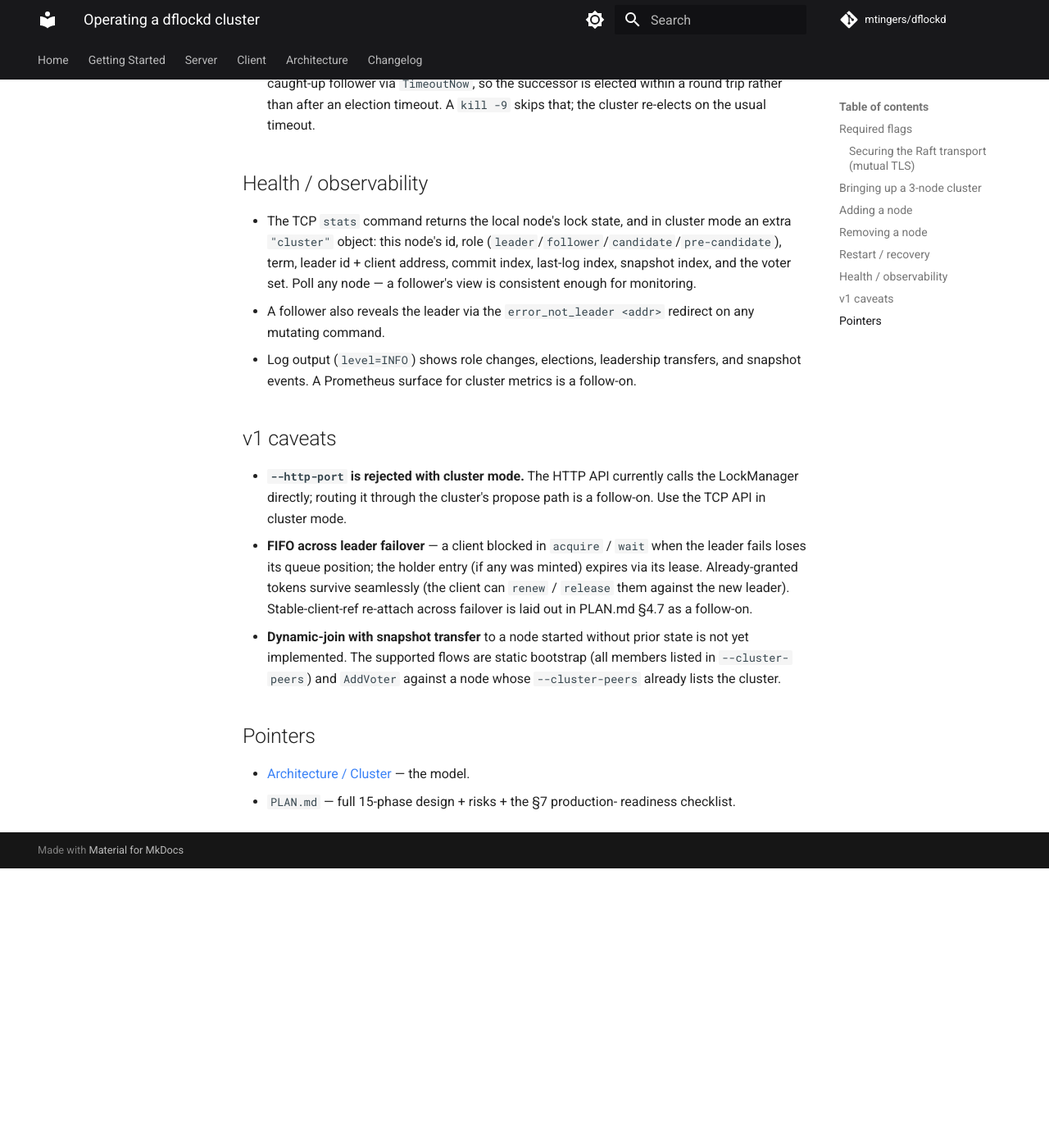
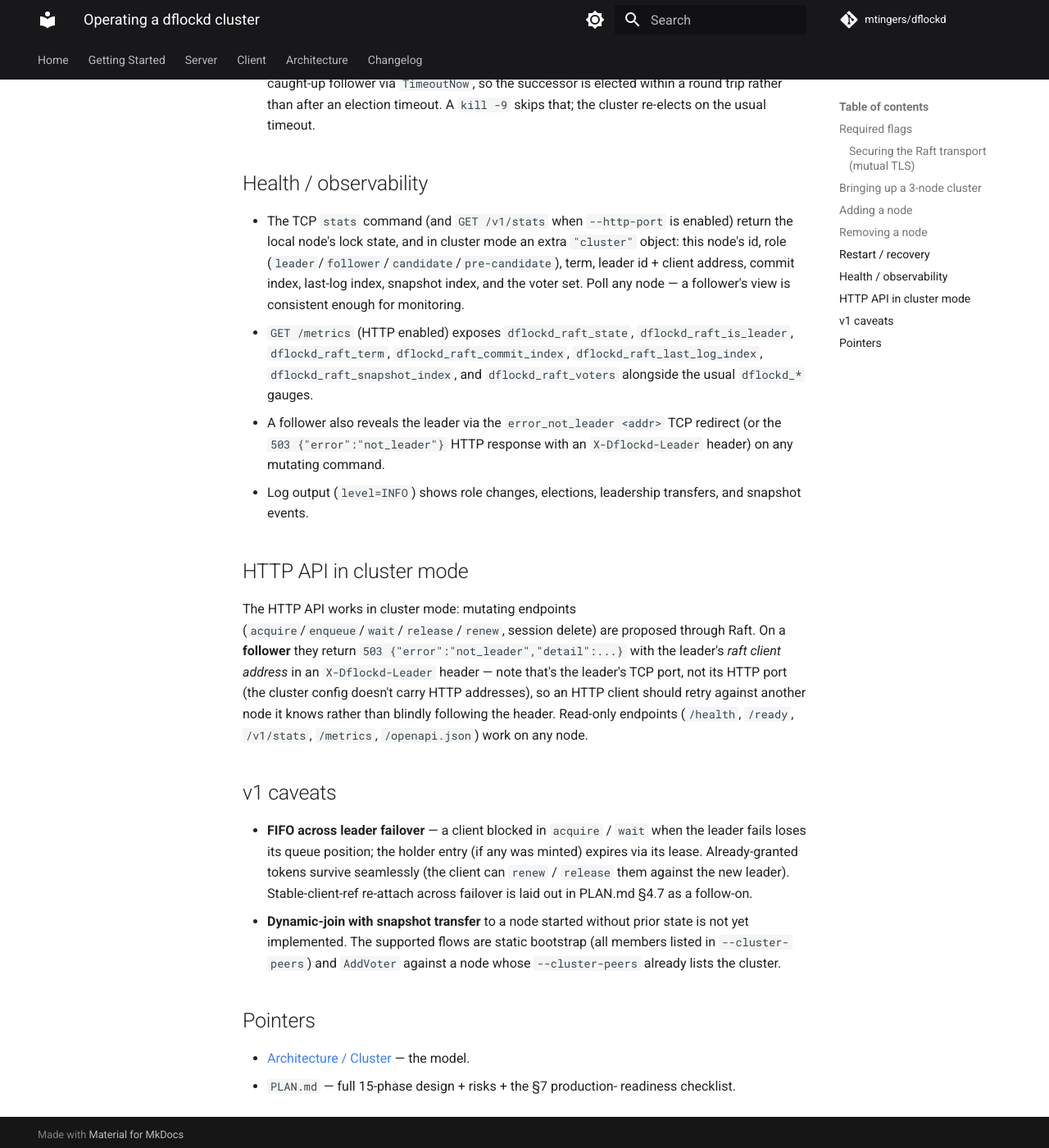
Before and after one commit to mtingers/dflockd, an MkDocs documentation site: the page built from docs/operations/cluster.md, in a window 1280 px wide and 1400 px high, scrolled down 2716 px. Shown: the whole window at 82% size. Built offline with MkDocs 1.6.1 and Material for MkDocs 9.7.7, drawn with Linux system fonts in a browser that asks for light colours; comment, search, counter and statistics services are not loaded; before the commit the page ends 3775 px from its top, so only the background shows below that; some of the changed text lies outside the part shown.

Commit message:
test+docs: cover server cluster ops; document HTTP-in-cluster + raft metrics
- internal/server: cluster_ops_test.go exercises the exported Cluster*
  methods directly (leader/follower, queued-timeout, enqueue-stash,
  CleanupConnID single-node/leader/follower) — server coverage back to
  ~70% after the new ops file.
- operations/cluster.md: an "HTTP API in cluster mode" section (the
  follower-503 + X-Dflockd-Leader behaviour, read-only endpoints on any
  node); the observability section now covers /v1/stats and the
  dflockd_raft_* /metrics gauges; --http-port is no longer a v1 caveat.
- CHANGELOG / PRODUCTION_READINESS: HTTP-in-cluster + cluster metrics
  flipped to done; follow-on list re-prioritized (runtime reconfig,
  counter-style metrics, soak harness, …).

Co-Authored-By: Claude Opus 4.7 (1M context) <noreply@anthropic.com>

```diff
--- a/docs/operations/cluster.md
+++ b/docs/operations/cluster.md
@@ -14,8 +14,8 @@ it, and recovering from common failures. See
 | `--cluster-peers <list>` | Every member of the cluster as `id=raftHost:raftPort@clientHost:clientPort,...`. Must include this node. |
 | `--advertise-addr <host:port>` (optional) | This node's client-facing address. Defaults to `--host:--port`. Clients connect here when redirected. |
 
-`--http-port` is currently rejected when `--raft-dir` is set — see
-the [v1 caveats below](#v1-caveats).
+`--http-port` works in cluster mode — see [HTTP API in cluster
+mode](#http-api-in-cluster-mode) below.
 
 ### Securing the Raft transport (mutual TLS)
 
@@ -115,24 +115,39 @@ commits.
 
 ## Health / observability
 
-- The TCP `stats` command returns the local node's lock state, and in
-  cluster mode an extra `"cluster"` object: this node's id, role
+- The TCP `stats` command (and `GET /v1/stats` when `--http-port` is
+  enabled) return the local node's lock state, and in cluster mode an
+  extra `"cluster"` object: this node's id, role
   (`leader`/`follower`/`candidate`/`pre-candidate`), term, leader id +
   client address, commit index, last-log index, snapshot index, and the
   voter set. Poll any node — a follower's view is consistent enough for
   monitoring.
+- `GET /metrics` (HTTP enabled) exposes `dflockd_raft_state`,
+  `dflockd_raft_is_leader`, `dflockd_raft_term`,
+  `dflockd_raft_commit_index`, `dflockd_raft_last_log_index`,
+  `dflockd_raft_snapshot_index`, and `dflockd_raft_voters` alongside the
+  usual `dflockd_*` gauges.
 - A follower also reveals the leader via the `error_not_leader <addr>`
-  redirect on any mutating command.
+  TCP redirect (or the `503 {"error":"not_leader"}` HTTP response with
+  an `X-Dflockd-Leader` header) on any mutating command.
 - Log output (`level=INFO`) shows role changes, elections, leadership
-  transfers, and snapshot events. A Prometheus surface for cluster
-  metrics is a follow-on.
+  transfers, and snapshot events.
+
+## HTTP API in cluster mode
+
+The HTTP API works in cluster mode: mutating endpoints
+(`acquire`/`enqueue`/`wait`/`release`/`renew`, session delete) are
+proposed through Raft. On a **follower** they return
+`503 {"error":"not_leader","detail":...}` with the leader's *raft client
+address* in an `X-Dflockd-Leader` header — note that's the leader's TCP
+port, not its HTTP port (the cluster config doesn't carry HTTP
+addresses), so an HTTP client should retry against another node it knows
+rather than blindly following the header. Read-only endpoints
+(`/health`, `/ready`, `/v1/stats`, `/metrics`, `/openapi.json`) work on
+any node.
 
 ## v1 caveats
 
-- **`--http-port` is rejected with cluster mode.** The HTTP API
-  currently calls the LockManager directly; routing it through the
-  cluster's propose path is a follow-on. Use the TCP API in cluster
-  mode.
 - **FIFO across leader failover** — a client blocked in `acquire` /
   `wait` when the leader fails loses its queue position; the holder
   entry (if any was minted) expires via its lease. Already-granted
```
Also changed, not shown: CHANGELOG.md (+2 -2 lines), PRODUCTION_READINESS.md (+24 -20 lines), 1 other file.
